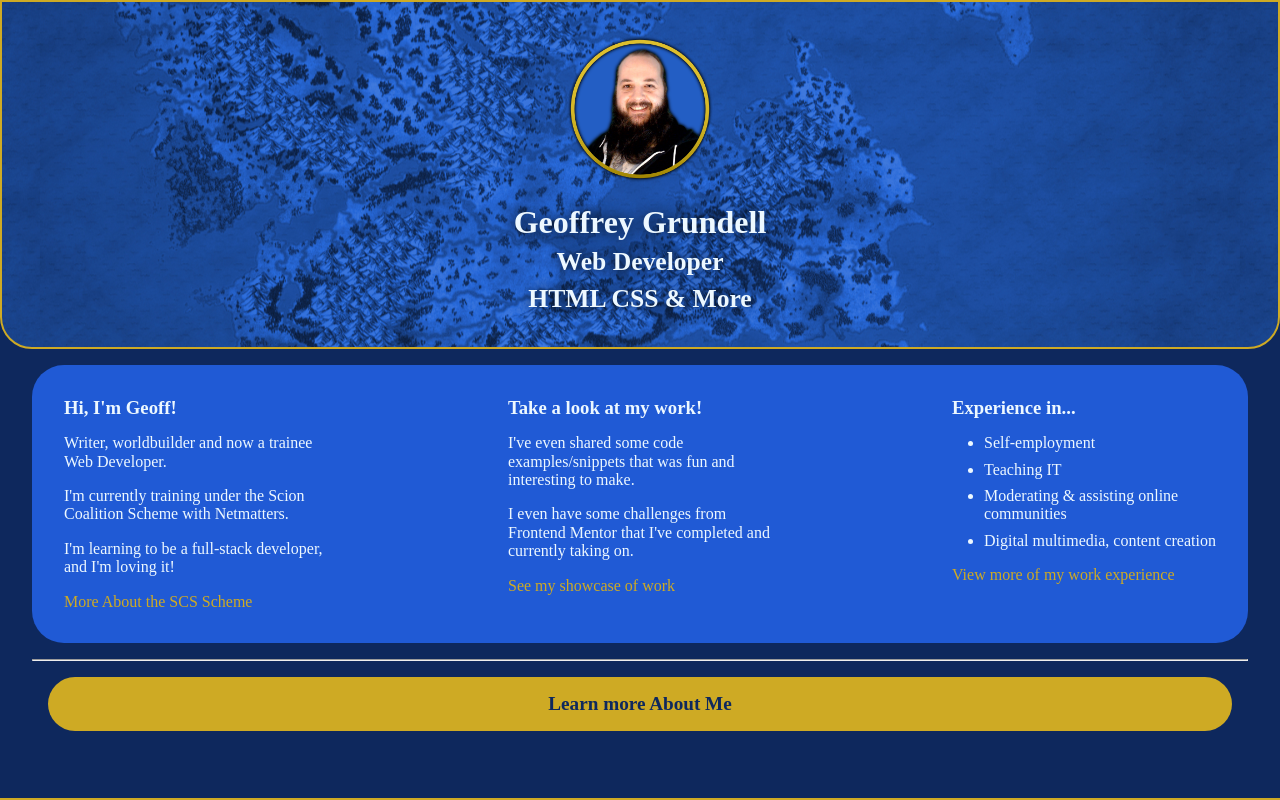
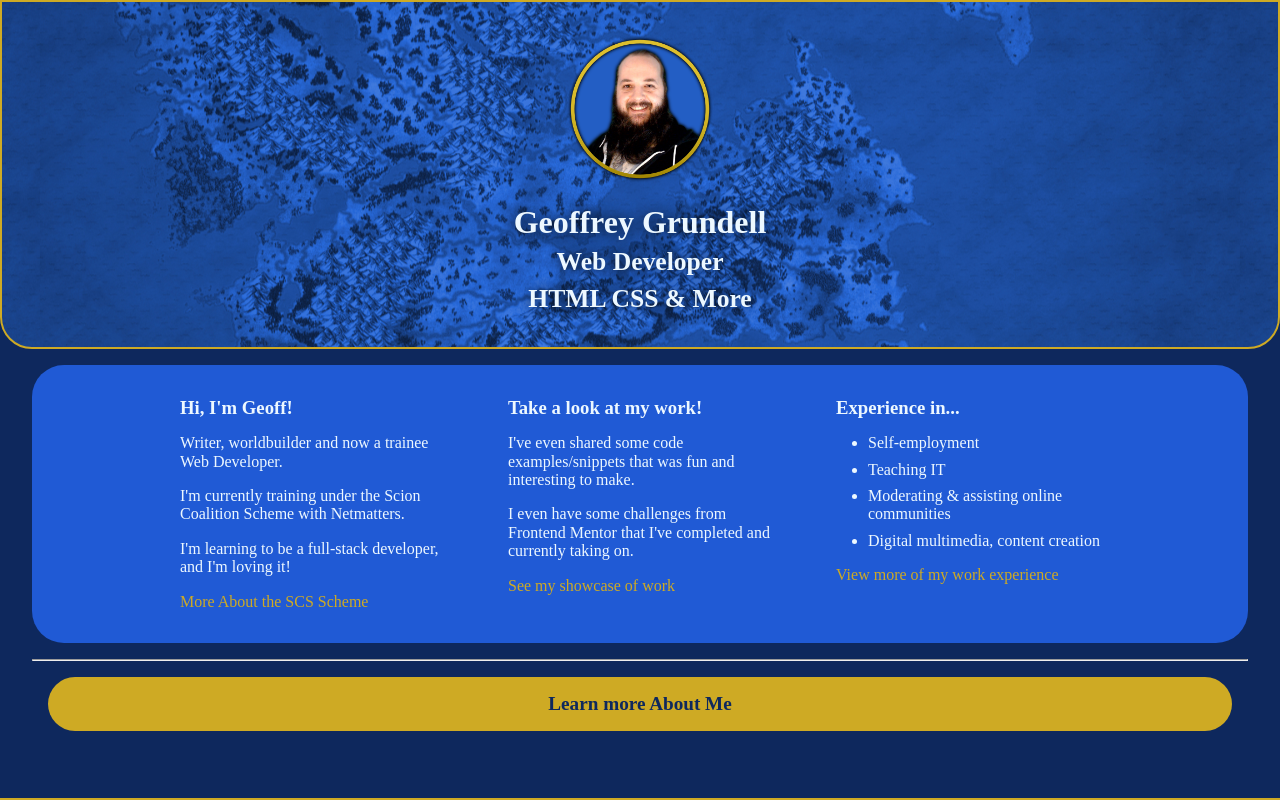
Before and after one commit to GeoffSG/my-portfolio, a PHP site: page / in a window 1280 px wide. Run offline with PHP 8.4, Linux system fonts and the light colour scheme; some web fonts are replaced.

Commit message:
justify-content set to center

```diff
--- a/css/frontend.css
+++ b/css/frontend.css
@@ -488,7 +488,7 @@ footer .attribution a:hover {
 
 .card-grid {
   display: flex;
-  justify-content: space-between;
+  justify-content: center;
   gap: 4rem;
   padding: 2rem;
   margin-bottom: 1rem;
--- a/scss/components/_cardgrid.scss
+++ b/scss/components/_cardgrid.scss
@@ -1,6 +1,6 @@
 .card-grid {
     display: flex;
-    justify-content: space-between;
+    justify-content: center;
 
     gap: calc($base-spacing*2);
     padding: $base-spacing;
```
Also changed, not shown: 1 other file.
